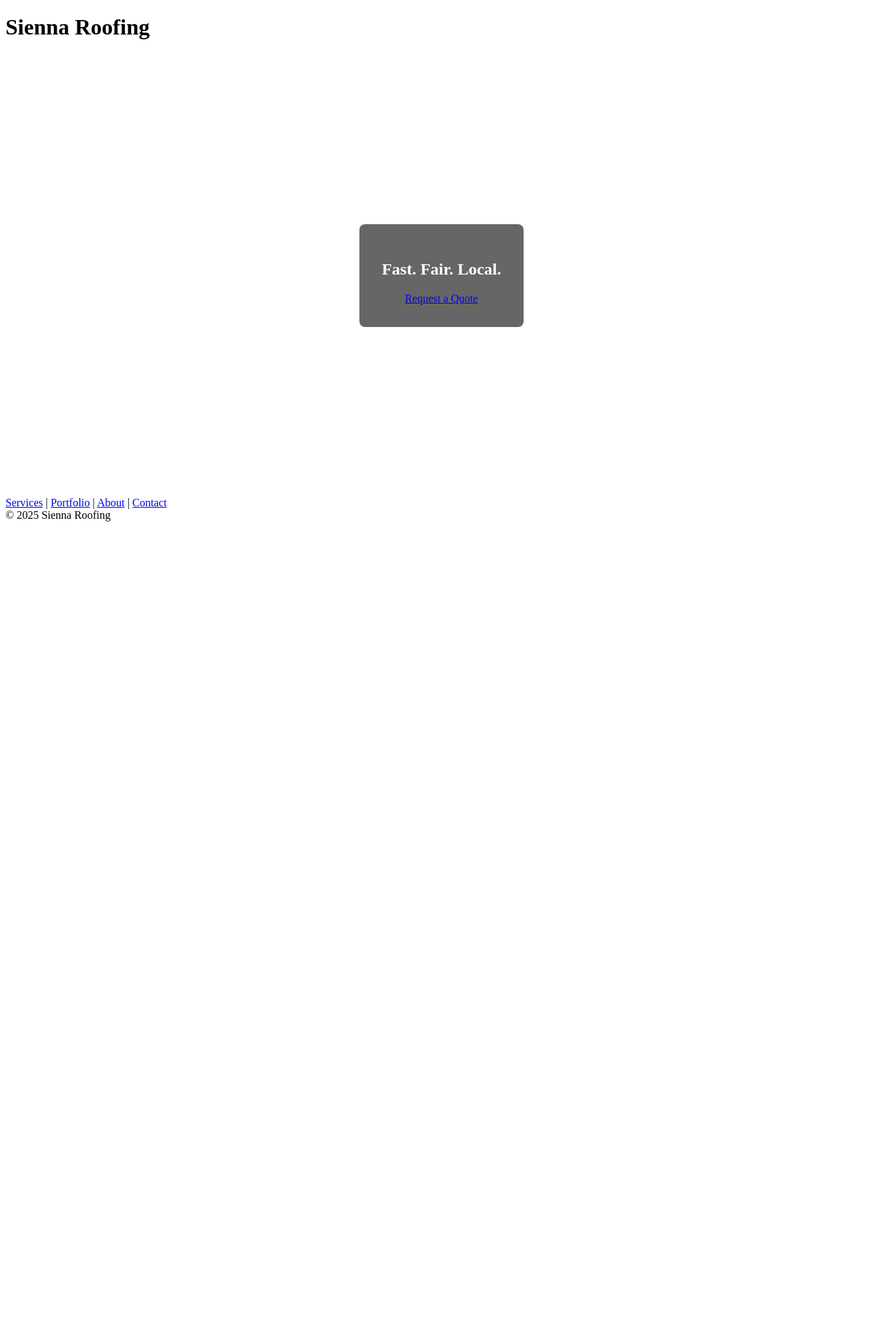
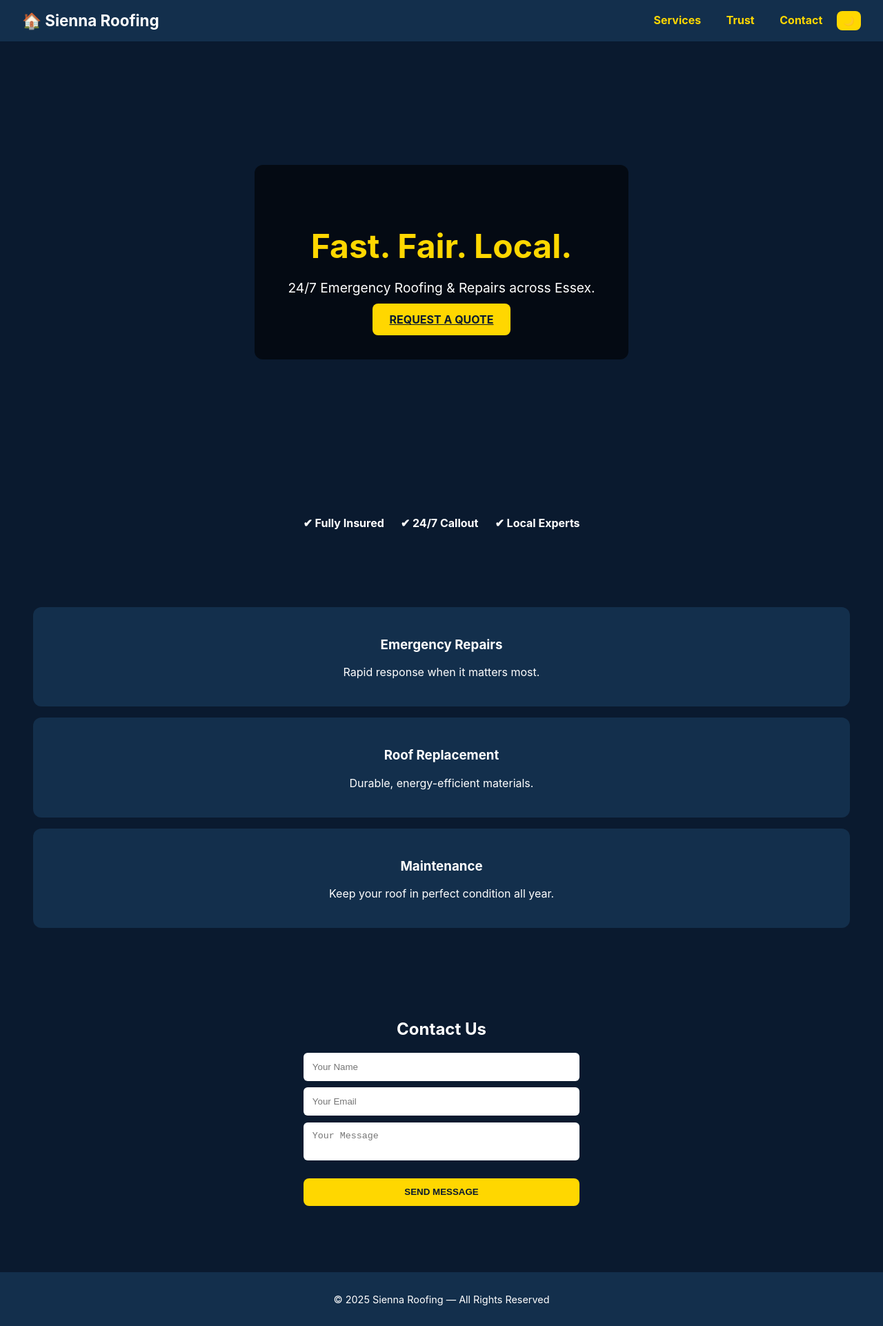
Before and after one commit to pixlekind/sienna-roofing-site, a plain HTML site: page index.html in a window 1280 px wide. Shown: the whole page at 69% size. Before the commit the page ends 800 px from the top, so only its background shows below. Drawn offline with Linux system fonts and the light colour scheme.

Commit message:
Deploy modern Sienna Roofing site

```diff
--- a/index.html
+++ b/index.html
@@ -1,13 +1,65 @@
-<!doctype html>
+<!DOCTYPE html>
 <html lang="en">
-<head><meta charset="utf-8"><meta name="viewport" content="width=device-width,initial-scale=1">
-<title>Sienna Roofing</title>
-<link rel="stylesheet" href="style.css"><script defer src="script.js"></script></head>
+<head>
+  <meta charset="UTF-8" />
+  <meta name="viewport" content="width=device-width, initial-scale=1.0" />
+  <title>Sienna Roofing</title>
+  <link rel="stylesheet" href="style.css" />
+</head>
 <body>
-<header><h1>Sienna Roofing</h1></header>
-<section class="hero" style="background-image:url('assets/images/hero.jpg')">
-  <div class="overlay"><h2>Fast. Fair. Local.</h2><a href="contact.html">Request a Quote</a></div>
-</section>
-<nav><a href="services.html">Services</a> | <a href="portfolio.html">Portfolio</a> | <a href="about.html">About</a> | <a href="contact.html">Contact</a></nav>
-<footer>© 2025 Sienna Roofing</footer>
-</body></html>
+  <header class="nav">
+    <div class="logo">🏠 Sienna Roofing</div>
+    <nav>
+      <a href="#services">Services</a>
+      <a href="#trust">Trust</a>
+      <a href="#contact">Contact</a>
+      <button id="modeToggle" class="btn small">🌙</button>
+    </nav>
+  </header>
+
+  <section class="hero" style="background-image:url('assets/images/hero.jpg')">
+    <div class="overlay">
+      <h1>Fast. Fair. Local.</h1>
+      <p>24/7 Emergency Roofing & Repairs across Essex.</p>
+      <a href="#contact" class="btn">Request a Quote</a>
+    </div>
+  </section>
+
+  <section id="trust" class="section trust">
+    <div class="badges">
+      <div>✔ Fully Insured</div>
+      <div>✔ 24/7 Callout</div>
+      <div>✔ Local Experts</div>
+    </div>
+  </section>
+
+  <section id="services" class="section highlights">
+    <div class="card"><h3>Emergency Repairs</h3><p>Rapid response when it matters most.</p></div>
+    <div class="card"><h3>Roof Replacement</h3><p>Durable, energy-efficient materials.</p></div>
+    <div class="card"><h3>Maintenance</h3><p>Keep your roof in perfect condition all year.</p></div>
+  </section>
+
+  <section id="contact" class="section contact">
+    <h2>Contact Us</h2>
+    <form class="contact-form" onsubmit="return false;">
+      <input type="text" placeholder="Your Name" required />
+      <input type="email" placeholder="Your Email" required />
+      <textarea placeholder="Your Message" required></textarea>
+      <button class="btn">Send Message</button>
+    </form>
+  </section>
+
+  <footer class="footer">
+    <p>© 2025 Sienna Roofing — All Rights Reserved</p>
+  </footer>
+
+  <script>
+    // Dark / Light mode toggle
+    const btn = document.getElementById('modeToggle');
+    btn.addEventListener('click', () => {
+      document.body.classList.toggle('light');
+      btn.textContent = document.body.classList.contains('light') ? '🌞' : '🌙';
+    });
+  </script>
+</body>
+</html>
--- a/style.css
+++ b/style.css
@@ -1,79 +1,154 @@
-/* Hero */
+:root {
+  --bg-dark: #0A1A2F;
+  --bg-light: #f5f5f5;
+  --text-dark: #fff;
+  --text-light: #111;
+  --accent: #FFD700;
+  --card-bg-dark: #132F4C;
+  --card-bg-light: #fff;
+}
+
+body {
+  margin: 0;
+  font-family: "Inter", system-ui, sans-serif;
+  background: var(--bg-dark);
+  color: var(--text-dark);
+  transition: background 0.4s, color 0.4s;
+}
+
+body.light {
+  background: var(--bg-light);
+  color: var(--text-light);
+}
+
+/* NAV */
+.nav {
+  display: flex;
+  justify-content: space-between;
+  align-items: center;
+  background: var(--card-bg-dark);
+  padding: 1rem 2rem;
+  position: sticky;
+  top: 0;
+  z-index: 10;
+}
+.nav a {
+  margin: 0 1rem;
+  text-decoration: none;
+  color: var(--accent);
+  font-weight: bold;
+}
+.nav .logo {
+  font-size: 1.4rem;
+  font-weight: 700;
+}
+.btn.small {
+  padding: 0.4rem 0.6rem;
+  font-size: 0.8rem;
+}
+
+/* HERO */
 .hero {
   height: 80vh;
-  background: url('assets/images/hero.jpg') center/cover no-repeat;
+  background-size: cover;
+  background-position: center;
+  position: relative;
   display: flex;
+  justify-content: center;
   align-items: center;
-  justify-content: center;
-  position: relative;
 }
 .hero .overlay {
   background: rgba(0,0,0,0.6);
-  padding: 2em;
+  padding: 3rem;
+  border-radius: 12px;
+  text-align: center;
+  animation: fadeIn 1s ease;
+}
+.hero h1 {
+  font-size: 3rem;
+  color: var(--accent);
+  margin-bottom: 1rem;
+}
+.hero p {
+  font-size: 1.2rem;
+  margin-bottom: 1.5rem;
+}
+
+/* SECTIONS */
+.section {
+  padding: 3rem 2rem;
+  text-align: center;
+}
+.trust .badges {
+  display: flex;
+  justify-content: center;
+  flex-wrap: wrap;
+  gap: 1.5rem;
+  font-weight: bold;
+}
+.card {
+  background: var(--card-bg-dark);
+  padding: 1.5rem;
+  border-radius: 12px;
+  margin: 1rem;
+  transition: transform 0.3s;
+}
+.card:hover { transform: translateY(-5px); }
+
+/* BUTTONS */
+.btn {
+  background: var(--accent);
+  color: #0A1A2F;
+  border: none;
+  padding: 0.8rem 1.5rem;
   border-radius: 8px;
-  text-align: center;
-  color: #fff;
-}
-.hero-content h1 {
-  font-size: 3rem;
-  margin-bottom: 0.5em;
-}
-.hero-content p {
-  font-size: 1.2rem;
-  margin-bottom: 1em;
-}
-.btn.primary {
-  background: #e63946;
-  color: #fff;
-  padding: 0.75em 1.5em;
-  border-radius: 4px;
+  cursor: pointer;
+  font-weight: bold;
+  text-transform: uppercase;
   transition: background 0.3s;
 }
-.btn.primary:hover {
-  background: #d62828;
+.btn:hover { background: #FFC300; }
+
+/* CONTACT */
+.contact-form {
+  display: flex;
+  flex-direction: column;
+  max-width: 400px;
+  margin: 1rem auto;
+  gap: 0.6rem;
+}
+.contact-form input, .contact-form textarea {
+  padding: 0.8rem;
+  border-radius: 6px;
+  border: none;
+  resize: none;
+}
+.contact-form button {
+  margin-top: 1rem;
 }
 
-/* Trust badges */
-.trust {
-  background: #f4f4f4;
-  padding: 2em 1em;
+/* FOOTER */
+.footer {
+  background: var(--card-bg-dark);
   text-align: center;
-}
-.badges {
-  display: flex;
-  justify-content: center;
-  gap: 2em;
-  flex-wrap: wrap;
-}
-.badge {
-  background: #fff;
-  padding: 1em 2em;
-  border-radius: 6px;
-  box-shadow: 0 2px 6px rgba(0,0,0,0.1);
-  font-weight: bold;
-  font-size: 1.1rem;
+  padding: 1rem;
+  font-size: 0.9rem;
+  margin-top: 2rem;
 }
 
-/* Highlights */
-.highlights {
-  padding: 3em 1em;
-  max-width: 1100px;
-  margin: auto;
-  display: grid;
-  gap: 1.5em;
-  grid-template-columns: repeat(auto-fit, minmax(280px, 1fr));
+/* LIGHT MODE OVERRIDES */
+body.light .card {
+  background: var(--card-bg-light);
 }
-.highlights .card {
-  background: #fff;
-  padding: 1.5em;
-  border-radius: 8px;
-  box-shadow: 0 2px 6px rgba(0,0,0,0.1);
-  transition: transform 0.2s;
+body.light .nav, body.light .footer {
+  background: #eee;
 }
-.highlights .card:hover {
-  transform: translateY(-5px);
+body.light a {
+  color: #b8860b;
 }
-.highlights h3 {
-  margin-bottom: 0.5em;
-  color: #e63946;
+
+/* ANIMATIONS */
+@keyframes fadeIn {
+  from {opacity: 0; transform: translateY(20px);}
+  to {opacity: 1; transform: translateY(0);}
 }
```
Also changed, not shown: assets/images/team.jpg (deleted).
